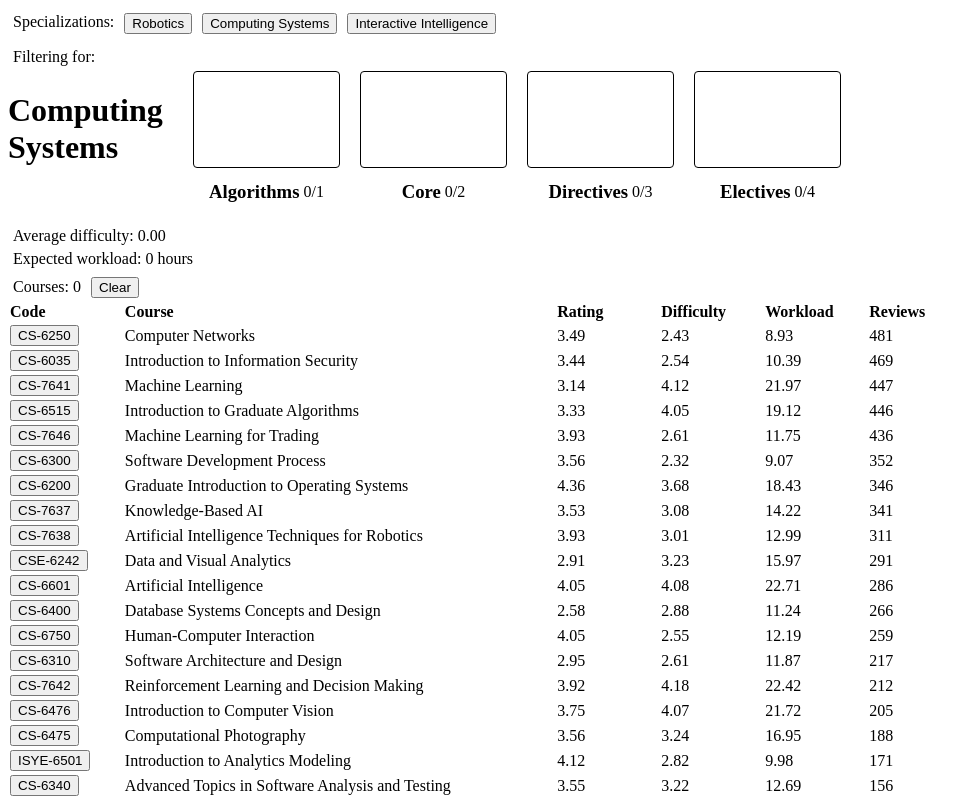
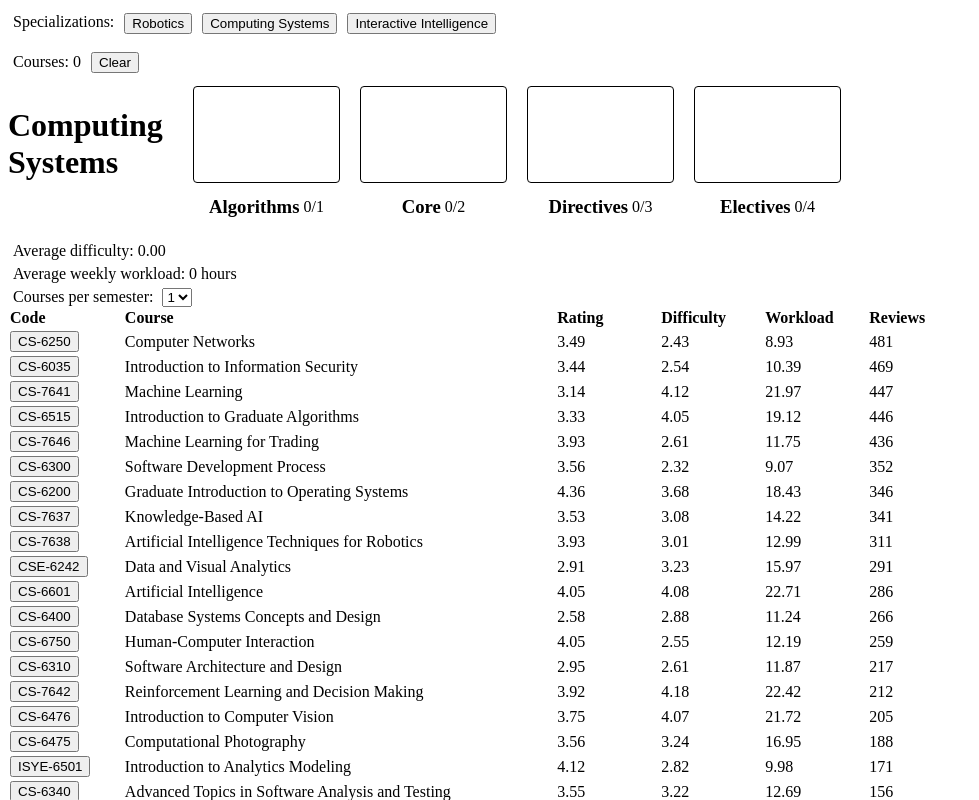
Before and after one commit to davidbrackbill/OMSChecklist, a SvelteKit app: page / in a window 1280 px wide. Shown: the top 800 px of the page, without its empty margins (0-979 px from the left). Built offline with nearby package versions, Linux system fonts and the light colour scheme.

Commit message:
average workload

```diff
--- a/src/lib/Bucket.svelte
+++ b/src/lib/Bucket.svelte
@@ -1,8 +1,7 @@
 <script>
     export let spec, category, count, listed, active_spec, toggle_rows;
 
-    function active(active_spec) {
-        let [s, c] = active_spec;
+    function active([s, c]) {
         if (s === spec && c === category) return "category active";
         return "category";
     }
--- a/src/routes/+page.svelte
+++ b/src/routes/+page.svelte
@@ -15,11 +15,9 @@
         } else {
             sort_criteria = [column, "desc"];
         }
-        console.log(column, "!");
-        console.log(sort_criteria.join("_"));
-        console.log(sorted_courses[sort_criteria.join("_")]);
     }
 
+    let course_load = 1;
     let active_courses = new Set();
     const clear_courses = () => {
         active_courses.clear();
@@ -37,9 +35,13 @@
               0,
           ) / active_courses.size
         : 0;
-    $: total_workload = active_courses.size
-        ? [...active_courses].reduce((a, b) => a + courses[b]["Workload"], 0) *
-          15
+    $: average_workload = active_courses.size
+        ? (Math.min(course_load, active_courses.size) *
+              [...active_courses].reduce(
+                  (a, b) => a + courses[b]["Workload"],
+                  0,
+              )) /
+          active_courses.size
         : 0;
 
     let active_specs = new Set(["Computing Systems"]);
@@ -76,7 +78,13 @@
     {/each}
 </div>
 
-<p class="m-5">Filtering for: {active_spec[0] ? active_spec : ""}</p>
+<div class="flexcenter mb-10">
+    <p class="m-5">Courses: {active_courses.size}</p>
+    <button on:click={clear_courses}>Clear</button>
+    {#each active_courses as Code}
+        <button on:click={() => toggle_courses(Code)}>{Code}</button>
+    {/each}
+</div>
 
 {#each active_specs as name}
     <BucketDivider {name} {toggle_rows} {active_courses} {active_spec} />
@@ -88,15 +96,14 @@
 {/if}
 
 <p class="m-5">Average difficulty: {average_difficulty.toFixed(2)}</p>
-<p class="m-5">Expected workload: {Math.ceil(total_workload)} hours</p>
+<p class="m-5">Average weekly workload: {Math.ceil(average_workload)} hours</p>
 
-<div class="flexcenter">
-    <p class="m-5">Courses: {active_courses.size}</p>
-    <button on:click={clear_courses}>Clear</button>
-    {#each active_courses as Code}
-        <button on:click={() => toggle_courses(Code)}>{Code}</button>
+<label class="m-5" for="course_load">Courses per semester:</label>
+<select name="course_load" id="course_load" bind:value={course_load}>
+    {#each { length: 3 } as _, i}
+        <option value={i+1}>{i+1}</option>
     {/each}
-</div>
+</select>
 
 <table cellspacing="0" cellpadding="0">
     <tr class="bold">
@@ -165,6 +172,10 @@
         margin: 5px;
     }
 
+    .mb-10 {
+        margin-bottom: 10px;
+    }
+
     .mb-20 {
         margin-bottom: 20px;
     }
```
